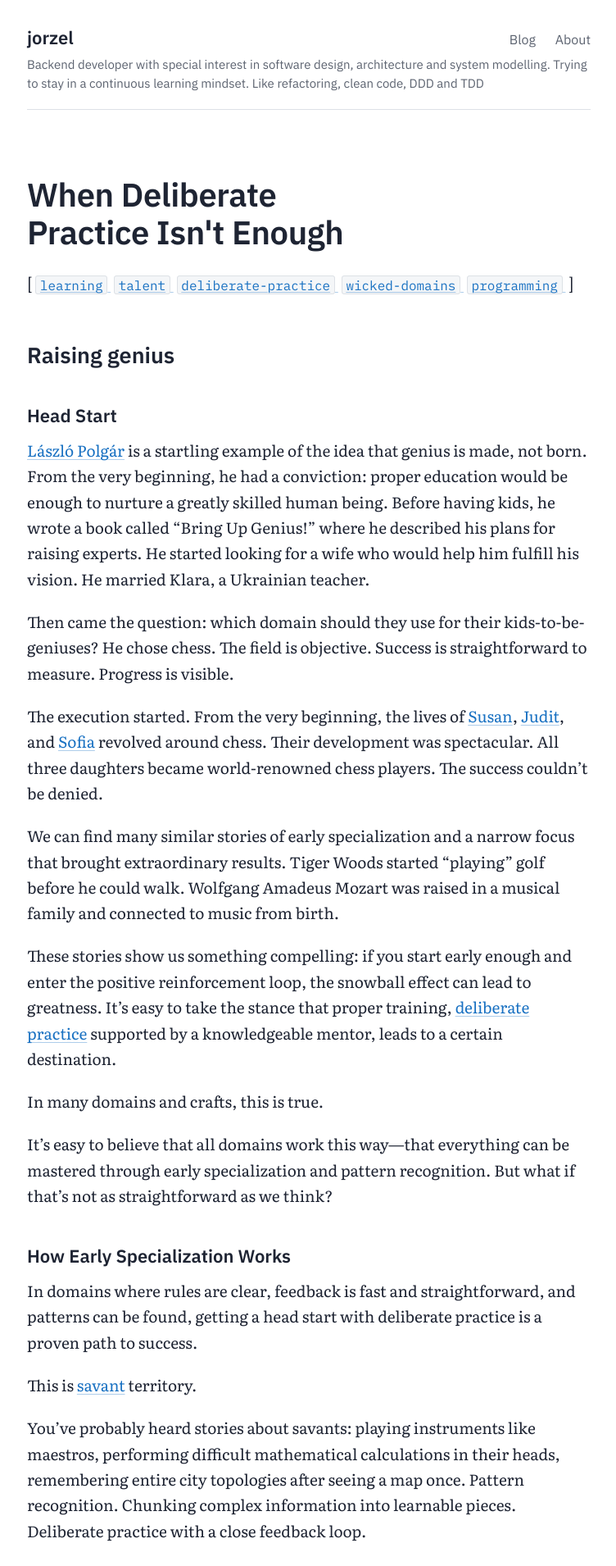
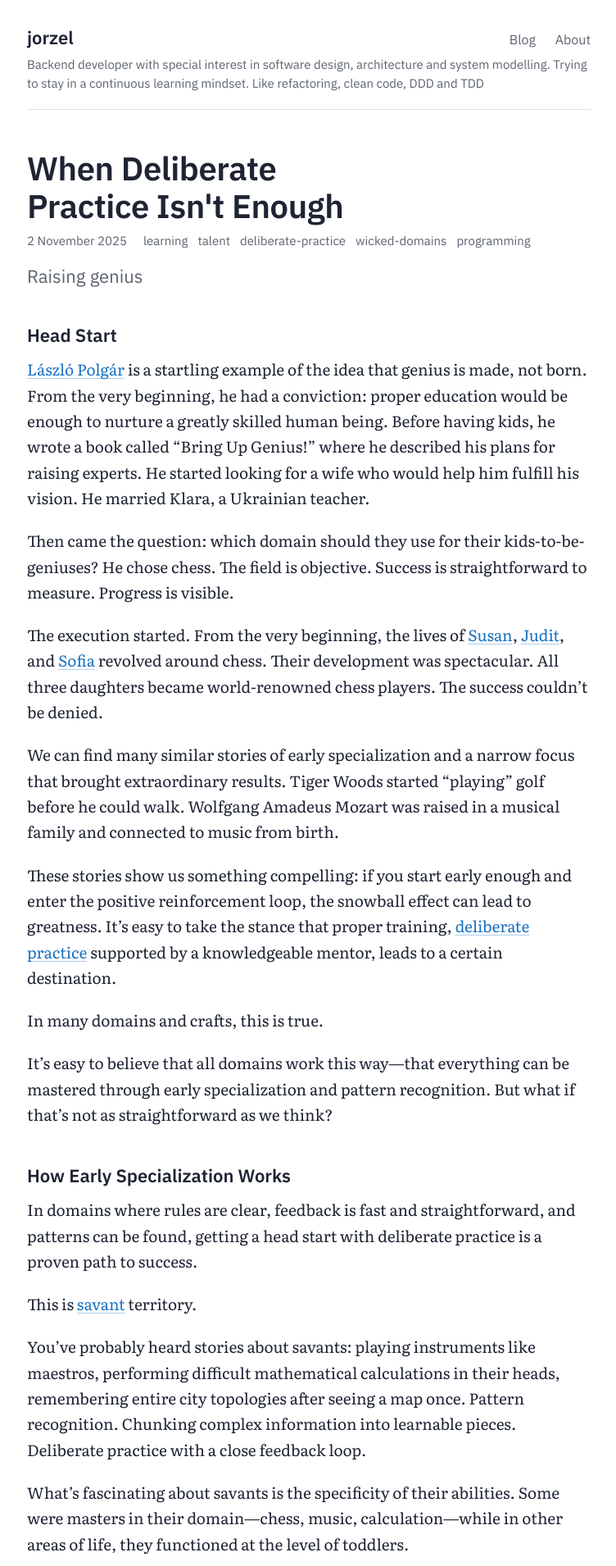
Before and after one commit to jorzel/jorzel.github.io, a Jekyll site: the page built from _posts/2025-11-02-when-deliberate-practice-isnt-enough.md, in a window 1280 px wide. Shown: the top 1910 px of the page at 82% size, without its empty margins (263-1015 px from the left). Built offline with Jekyll 4.4.1, drawn with Linux system fonts in a browser that asks for light colours; comment, search, counter and statistics services are not loaded; some of the changed text lies outside the part shown.

Commit message:
Redesign the post page header, tags and images
Date and tags move into one line under the title, replacing the
bracketed monospace tags and the "Written on" line at the bottom. Tags
are plain words. A heading that opens a post is styled as its subtitle.
Images are centered, an italic line after an image reads as its caption,
and portrait images are capped in height.

Co-Authored-By: Claude Opus 5.5 <noreply@anthropic.com>

```diff
--- a/_layouts/post.html
+++ b/_layouts/post.html
@@ -4,22 +4,21 @@ comments: true
 ---
 
 <article class="post">
-  <h1>{{ page.title }}</h1>
-
-  <span>[
-    {% for tag in page.tags %}
-      {% capture tag_name %}{{ tag }}{% endcapture %}
-      <a href="/tag/{{ tag_name }}"><code class="highligher-rouge"><nobr>{{ tag_name }}</nobr></code>&nbsp;</a>
-    {% endfor %}
-  ]</span>
+  <header class="post-header">
+    <h1 class="post-title">{{ page.title }}</h1>
+    <p class="post-meta">
+      <time datetime="{{ page.date | date_to_xmlschema }}">{{ page.date | date: "%-d %B %Y" }}</time>
+      {% if page.tags.size > 0 %}
+      <span class="tags">
+        {% for tag in page.tags %}<a href="/tag/{{ tag }}">{{ tag }}</a>{% endfor %}
+      </span>
+      {% endif %}
+    </p>
+  </header>
 
   <div class="entry">
     {{ content }}
   </div>
 
-  <div class="date">
-    Written on {{ page.date | date: "%B %e, %Y" }}
-  </div>
-
   {% include disqus.html %}
 </article>
--- a/style.scss
+++ b/style.scss
@@ -234,12 +234,64 @@ nav {
 // .main
 //
 
+.post-header {
+  margin-bottom: 2.5rem;
+}
+
+.post-title, .page > h1 {
+  margin: 0 0 0.5rem;
+}
+
+.post-meta {
+  display: flex;
+  flex-wrap: wrap;
+  gap: 0.25rem 1.25rem;
+  margin: 0;
+  font-family: $sans;
+  font-size: $size-small;
+  color: $graphite;
+}
+
+// Tags: plain lowercase words, separated by space
+.tags {
+  display: inline-flex;
+  flex-wrap: wrap;
+  gap: 0 0.75rem;
+
+  a {
+    color: $graphite;
+    text-decoration: none;
+
+    &:hover {
+      color: $link-blue;
+      text-decoration: underline;
+    }
+  }
+}
+
+.post .entry {
+  // A heading that opens the post is its subtitle, not a section
+  > h2:first-child, > h3:first-child {
+    margin-top: -1.5rem;
+    margin-bottom: 2rem;
+    font-weight: 400;
+    font-size: $size-h3;
+    color: $graphite;
+  }
+}
+
 .post, .page {
   .entry {
     // Diagrams and screenshots sit centered with room around them
     p:has(> img) {
       text-align: center;
       margin: 2em 0;
+    }
+
+    // Portrait images (book covers, photos) must not tower over the text
+    img {
+      max-height: 36rem;
+      width: auto;
     }
 
     // An italic line right after an image is its caption
```
